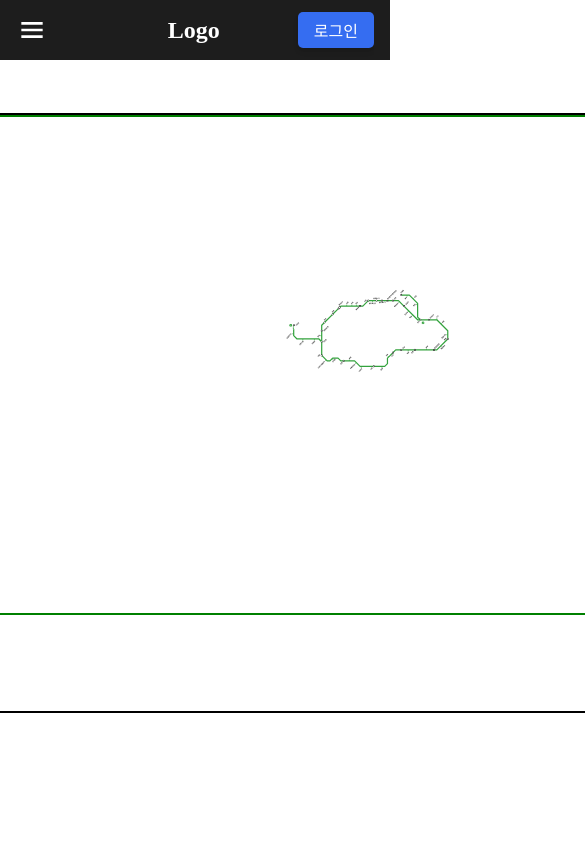
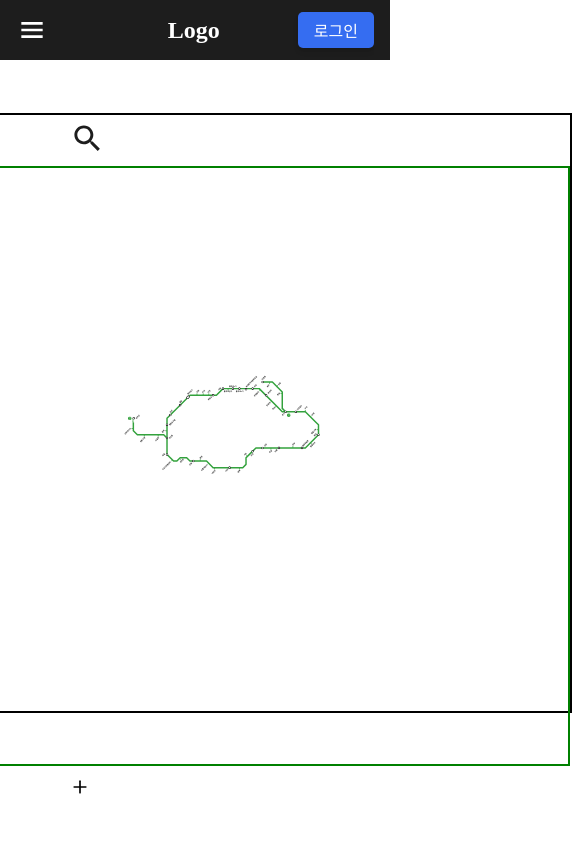
Before and after one commit to sungyuha/SubwayToilet, a React (Create React App) app in the folder FE/: page / in a window 390 px wide. Shown: the top 841 px of the page, 585 px wide, since content can reach past the window. Built offline with nearby package versions, Linux system fonts and the light colour scheme.

Commit message:
simpleModify

```diff
--- a/FE/src/Components/LoginRegister.js
+++ b/FE/src/Components/LoginRegister.js
@@ -40,7 +40,7 @@ const LoginRegister = () => {
   const tabContArr = [
     {
       tabTitle:(
-        <li className={activeIndex===0 ? "is-active" : ""} onClick={()=>tabClickHandler(0)}> 로그인 </li>
+        <li className={activeIndex===0 ? "is-active" : ""} onClick={()=>tabClickHandler(0)} key='0'> 로그인 </li>
       ),
       tabCont:(
           <div className="login-form">
@@ -69,7 +69,7 @@ const LoginRegister = () => {
     },
     {
       tabTitle:(
-          <li className={activeIndex===1 ? "is-active" : ""} onClick={()=>tabClickHandler(1)}> 회원가입 </li>
+          <li className={activeIndex===1 ? "is-active" : ""} onClick={()=>tabClickHandler(1)} key='1'> 회원가입 </li>
       ),
       tabCont:(
           <div className="register-form">
--- a/FE/src/Components/SubwayMap.scss
+++ b/FE/src/Components/SubwayMap.scss
@@ -5,12 +5,37 @@
     height: 600px;
     border: 2px black solid;
     display: flex;
+
+    @media screen and (max-width: 576px) {
+        flex-wrap: wrap;
+    }
+    @media screen and (min-width: 576px) {
+        flex-wrap: wrap;
+    }
+    @media screen and (min-width: 768px) {
+        flex-wrap: wrap;
+    }
+
+    // Large devices (desktops, 992px and up)
+    @media screen and (min-width: 992px) {
+        flex-wrap: nowrap;
+    }
+
+    // X-Large devices (large desktops, 1200px and up)
+    @media screen and (min-width: 1200px) {
+        flex-wrap: nowrap;
+    }
+
+    // XX-Large devices (larger desktops, 1400px and up)
+    @media screen and (min-width: 1400px) {
+        flex-wrap: nowrap;
+    }
 }
 
 .SubwayMap{
     border: 2px green solid;
-    width: 700px;
-    height: 500px;
+    width: 750px;
+    height: 600px;
     overflow: scroll;
 
     position: relative;
```
